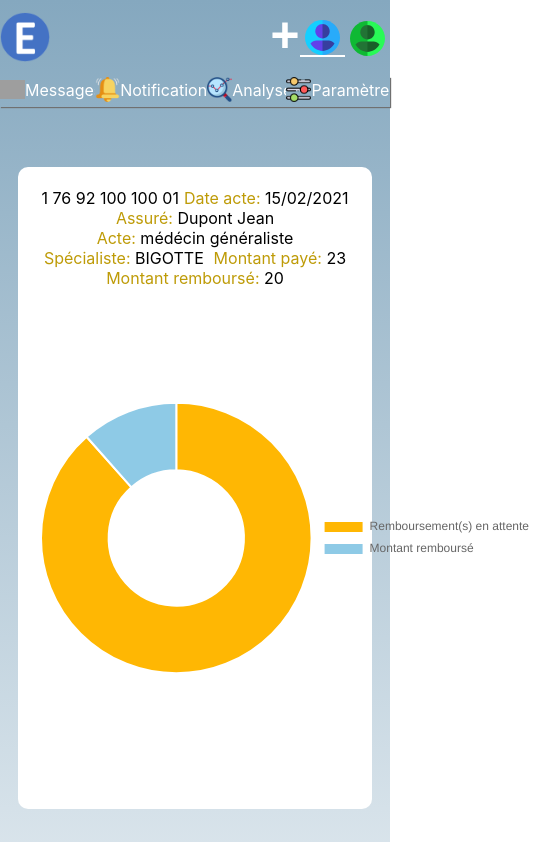
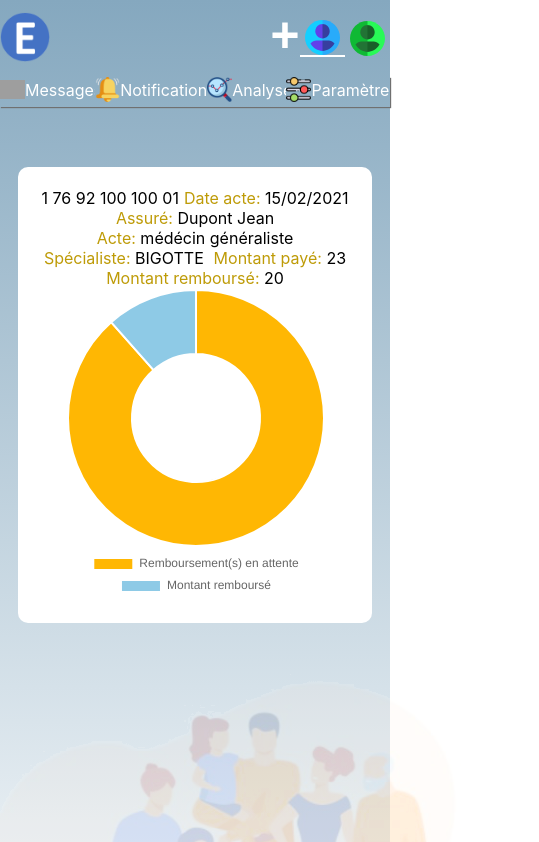
Before and after one commit to WildCodeSchool/remoteFR-R2dwild-P3-secuel-front, a React (Create React App) app: page /event/1 in a window 390 px wide. Shown: the top 842 px of the page, 539 px wide, since content can reach past the window. Built offline with nearby package versions, Linux system fonts and the light colour scheme; grey boxes are pictures that could not be loaded.

Commit message:
add responsive on donut

```diff
--- a/src/components/Donut.js
+++ b/src/components/Donut.js
@@ -57,7 +57,7 @@ export default function Donut(label) {
       width={500}
       // devicePixelRatio={1}
       options={{
-        responsive: false,
+        responsive: true,
         title: {
           display: false,
           text: 'Remboursements',
@@ -66,7 +66,7 @@ export default function Donut(label) {
           fontSize: 30
         },
         legend: {
-          position: 'right'
+          position: 'bottom'
         }
       }}
     />
--- a/src/screen/Notification.js
+++ b/src/screen/Notification.js
@@ -25,7 +25,7 @@ const Notification = () => {
         <span style={{ color: 'blue' }}>
           {eventArray.filter(data => data['prénom'] === 'Jean').length}
         </span>
-         notification(s)
+        notification(s)
       </div>
       {/* Légende des vignettes  */}
       <ul className='LegendRaw'>
```
